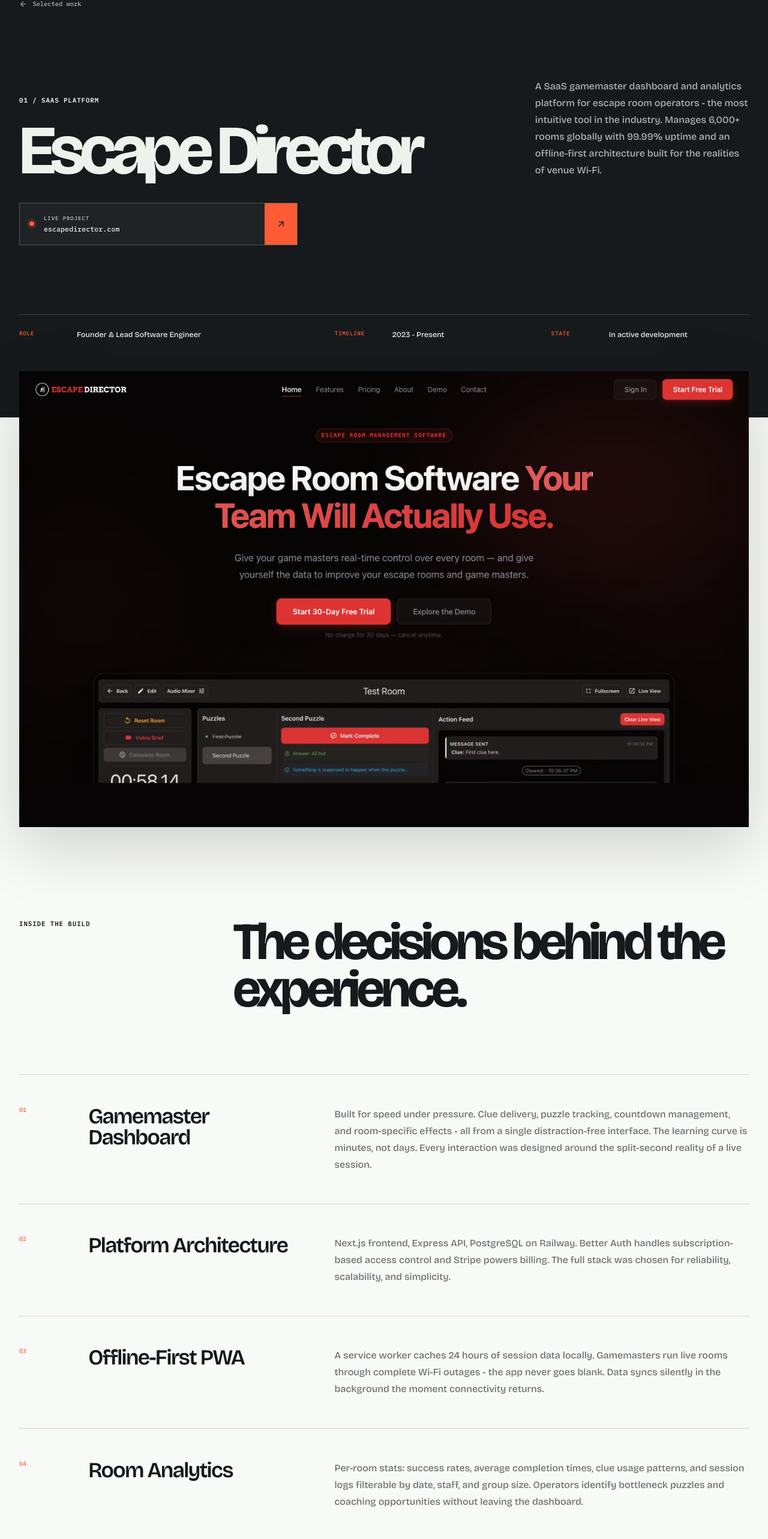
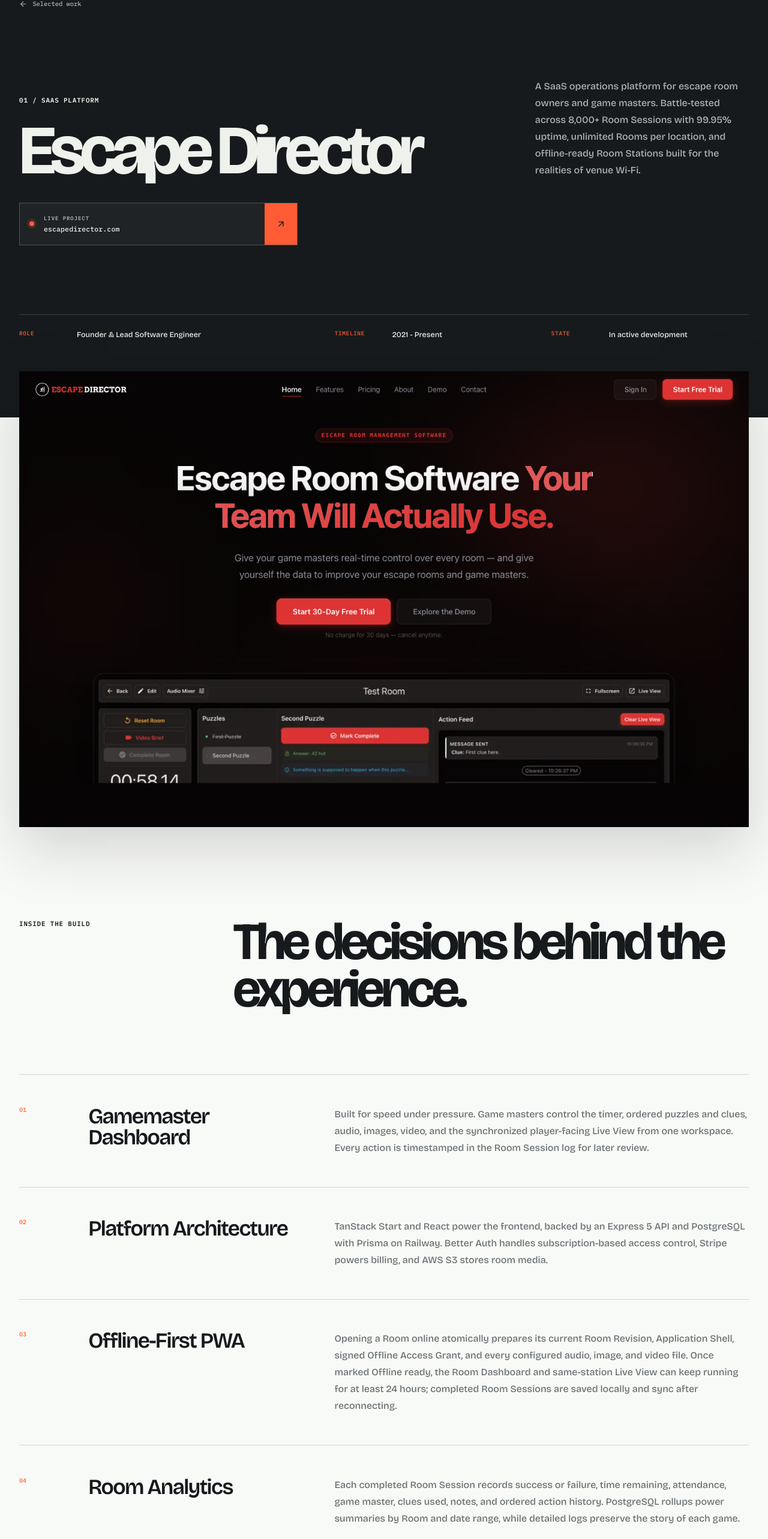
Before and after one commit to Stixels/matthew-mercado-interactive-portfolio, a Next.js app: page /projects/escape-director in a window 1280 px wide. Shown: the part 155-2721 px from the top of the page at 60% size. Built offline with nearby package versions, Linux system fonts and the light colour scheme; no server answers.

Commit message:
Update Escape Director case study

```diff
--- a/components/PortfolioHome.tsx
+++ b/components/PortfolioHome.tsx
@@ -33,7 +33,7 @@ const selectedProjects = selectedProjectIds
   .filter((project) => project !== null);
 
 const projectOutcomes: Record<string, string> = {
-  "escape-director": "6,000+ rooms · 99.99% uptime",
+  "escape-director": "8,000+ sessions · 99.95% uptime",
   "waiver-director": "Multi-tenant product · active build",
   "escape-this-frederick": "2× conversion · Lighthouse 97",
   "level-up-vr": "#1 local search position",
--- a/content/portfolio/projects.ts
+++ b/content/portfolio/projects.ts
@@ -26,7 +26,7 @@ export const portfolioProjects: PortfolioProject[] = [
     title: "Escape Director",
     seoTitle: "Escape Director",
     seoDescription:
-      "Case study for Escape Director, a SaaS gamemaster dashboard and analytics platform built for escape room operators with offline-first reliability.",
+      "Case study for Escape Director, an escape-room operations platform for building rooms, running live games, presenting a synchronized Live View, and reviewing completed sessions with offline-first reliability.",
     hubSubtitle: "SAAS PLATFORM",
     icon: Cpu,
     level: 0,
@@ -34,20 +34,20 @@ export const portfolioProjects: PortfolioProject[] = [
     tag: "ACTIVE",
     status: "ACTIVE",
     role: "Founder & Lead Software Engineer",
-    timeline: "2023 - Present",
+    timeline: "2021 - Present",
     stack: [
-      "Next.js",
-      "Express",
+      "TanStack Start",
+      "React",
+      "Express 5",
       "PostgreSQL",
       "Prisma",
       "Stripe",
       "Railway",
-      "BetterAuth",
-      "MongoDB",
-      "MCP",
+      "Better Auth",
+      "AWS S3",
     ],
     overview:
-      "A SaaS gamemaster dashboard and analytics platform for escape room operators - the most intuitive tool in the industry. Manages 6,000+ rooms globally with 99.99% uptime and an offline-first architecture built for the realities of venue Wi-Fi.",
+      "A SaaS operations platform for escape room owners and game masters. Battle-tested across 8,000+ Room Sessions with 99.95% uptime, unlimited Rooms per location, and offline-ready Room Stations built for the realities of venue Wi-Fi.",
     liveUrl: "https://www.escapedirector.com/",
     color: "neon-blue",
     seoKeywords: [
@@ -72,9 +72,9 @@ export const portfolioProjects: PortfolioProject[] = [
           "The control room operators use throughout a game to follow player progress, manage puzzles and time, and send clues through text, images, video, or audio.",
       },
       {
-        label: "Room and game statistics",
+        label: "Room Sessions and analytics",
         description:
-          "Every escape room run becomes a searchable record of performance statistics, clue usage, event logs, and gamemaster notes for later review.",
+          "Every completed Room Session becomes a searchable record of results, timing, attendance, clue usage, action history, and game master notes.",
       },
     ],
     sections: [
@@ -82,25 +82,25 @@ export const portfolioProjects: PortfolioProject[] = [
         icon: Monitor,
         title: "Gamemaster Dashboard",
         content:
-          "Built for speed under pressure. Clue delivery, puzzle tracking, countdown management, and room-specific effects - all from a single distraction-free interface. The learning curve is minutes, not days. Every interaction was designed around the split-second reality of a live session.",
+          "Built for speed under pressure. Game masters control the timer, ordered puzzles and clues, audio, images, video, and the synchronized player-facing Live View from one workspace. Every action is timestamped in the Room Session log for later review.",
       },
       {
         icon: Server,
         title: "Platform Architecture",
         content:
-          "Next.js frontend, Express API, PostgreSQL on Railway. Better Auth handles subscription-based access control and Stripe powers billing. The full stack was chosen for reliability, scalability, and simplicity.",
+          "TanStack Start and React power the frontend, backed by an Express 5 API and PostgreSQL with Prisma on Railway. Better Auth handles subscription-based access control, Stripe powers billing, and AWS S3 stores room media.",
       },
       {
         icon: Wifi,
         title: "Offline-First PWA",
         content:
-          "A service worker caches 24 hours of session data locally. Gamemasters run live rooms through complete Wi-Fi outages - the app never goes blank. Data syncs silently in the background the moment connectivity returns.",
+          "Opening a Room online atomically prepares its current Room Revision, Application Shell, signed Offline Access Grant, and every configured audio, image, and video file. Once marked Offline ready, the Room Dashboard and same-station Live View can keep running for at least 24 hours; completed Room Sessions are saved locally and sync after reconnecting.",
       },
       {
         icon: BarChart3,
         title: "Room Analytics",
         content:
-          "Per-room stats: success rates, average completion times, clue usage patterns, and session logs filterable by date, staff, and group size. Operators identify bottleneck puzzles and coaching opportunities without leaving the dashboard.",
+          "Each completed Room Session records success or failure, time remaining, attendance, game master, clues used, notes, and ordered action history. PostgreSQL rollups power summaries by Room and date range, while detailed logs preserve the story of each game.",
       },
     ],
   },
```
